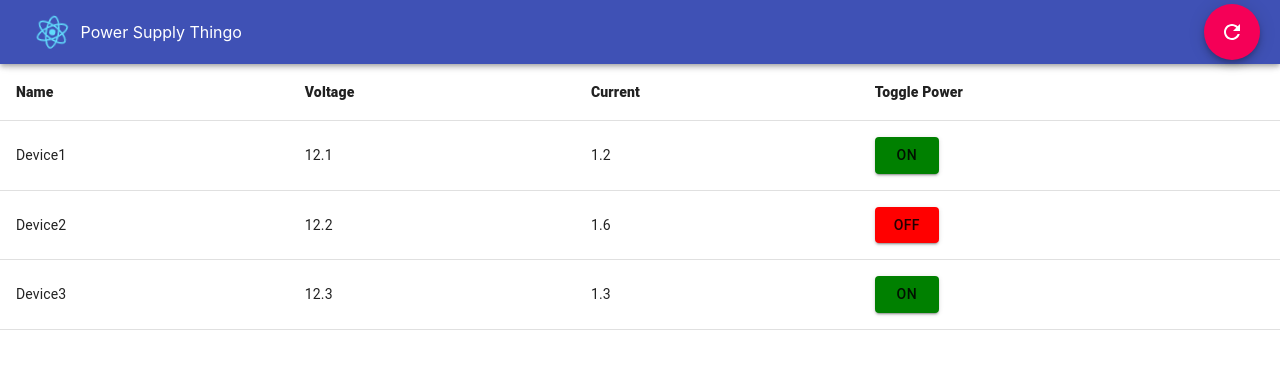
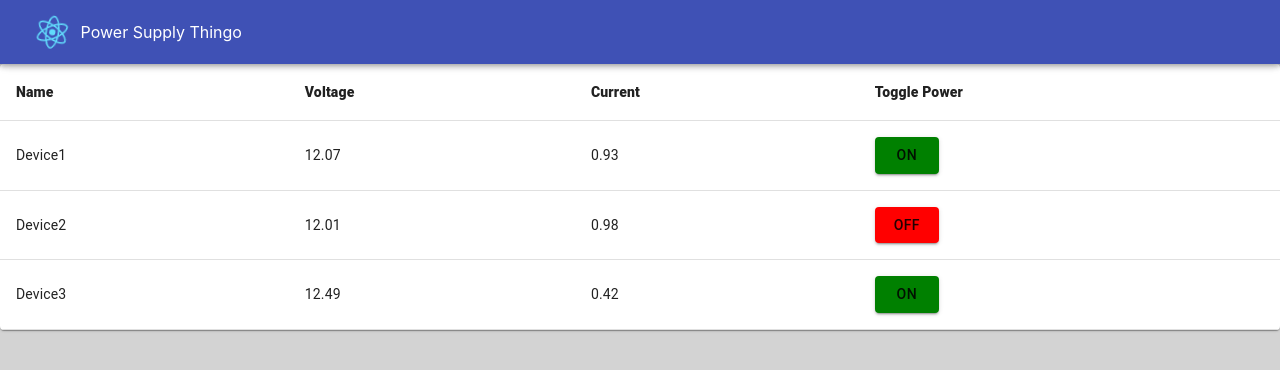
Before and after one commit to JackNewman12/Koradmote, a React (Create React App) app: page / in a window 1280 px wide. Shown: the top 370 px of the page. Built offline with nearby package versions, Linux system fonts and the light colour scheme.

Commit message:
More progress

```diff
--- a/src/App.css
+++ b/src/App.css
@@ -2,6 +2,14 @@
   .App-logo {
     animation: App-logo-spin infinite 20s linear;
   }
+}
+
+body {
+  background: lightgrey;
+}
+.App {
+  /* width: max-content; */
+  margin: auto;
 }
 
 @keyframes App-logo-spin {
--- a/src/App.js
+++ b/src/App.js
@@ -5,22 +5,18 @@ import TableBody from '@material-ui/core/TableBody';
 import TableCell from '@material-ui/core/TableCell';
 import TableHead from '@material-ui/core/TableHead';
 import TableRow from '@material-ui/core/TableRow';
+import TableContainer from '@material-ui/core/TableContainer';
+import Paper from '@material-ui/core/Paper';
 import Fab from '@material-ui/core/Fab';
 import RefreshIcon from '@material-ui/icons/Refresh';
-import { useState } from 'react';
+import { useState, useEffect } from 'react';
 import AppBar from '@material-ui/core/AppBar';
-import { Toolbar } from '@material-ui/core';
+import { CircularProgress, Toolbar } from '@material-ui/core';
 import './App.css';
 
 function createData(name, voltage, current, state) {
   return { name, voltage, current, state };
 }
-
-const rows = [
-  createData('Device1', 12.1, 1.2, true),
-  createData('Device2', 12.2, 1.6, false),
-  createData('Device3', 12.3, 1.3, true),
-];
 
 function PowerButton(props) {
   let [isDisabled, setisDisabled] = useState(false);
@@ -43,20 +39,48 @@ function PowerButton(props) {
 
 function App() {
 
+  let [rows, setrowsdata] = useState([]);
+  let [pendingData, setpendingData] = useState(false);
+
+  function updateData(myRows) {
+    setrowsdata(myRows);
+    setpendingData(false);
+  }
+
+  function requestUpdate() {
+    setpendingData(true);
+    const myRows = [
+      createData('Device1', Math.random() + 11.5, Math.random(), true),
+      createData('Device2', Math.random() + 11.5, Math.random(), false),
+      createData('Device3', Math.random() + 11.5, Math.random(), true),
+    ];
+
+    setTimeout(() => {updateData(myRows)}, 400);
+  }
+
+  useEffect(() => {
+    requestUpdate();
+    const interval = setInterval(requestUpdate, 1000);
+    return () => clearInterval(interval);
+  }, []);
+
   return (
     <div className="App">
       <AppBar >
         <Toolbar >
           <img src={logo} className="App-logo" alt="logo" height={40} />
           Power Supply Thingo
-          <Fab color="secondary" aria-label="add" style={{ margin: 0, right: 20, position: 'fixed' }}>
+          {pendingData && <CircularProgress disableShrink color="secondary" style={{"margin-left":"10px"}}/>}
+          {/* <Fab color="secondary" aria-label="add" style={{ margin: 0, right: 20, position: 'fixed' }}
+          onClick={updateData}>
             <RefreshIcon />
-          </Fab>
+          </Fab> */}
         </Toolbar>
       </AppBar>
       <Toolbar />
-      <div>
-        <Table className={"JackTest"} aria-label="simple table" style={{backgroundColor: "white" }}>
+      <div className="Table">
+      <TableContainer component={Paper}>
+        <Table className={"JackTest"} aria-label="simple table">
           <TableHead>
             <TableRow>
               <TableCell style={{fontWeight:900}}>Name</TableCell>
@@ -71,14 +95,15 @@ function App() {
                 <TableCell component="th" scope="row">
                   {row.name}
                 </TableCell>
-                <TableCell>{row.voltage}</TableCell>
-                <TableCell>{row.current}</TableCell>
+                <TableCell>{row.voltage.toFixed(2)}</TableCell>
+                <TableCell>{row.current.toFixed(2)}</TableCell>
                 <TableCell><PowerButton DevName={row.name} PowerState={row.state}></PowerButton></TableCell>
               </TableRow>
             ))}
           </TableBody>
         </Table>
-      </div>
+        </TableContainer>
+        </div>
     </div>
   );
 }
```
